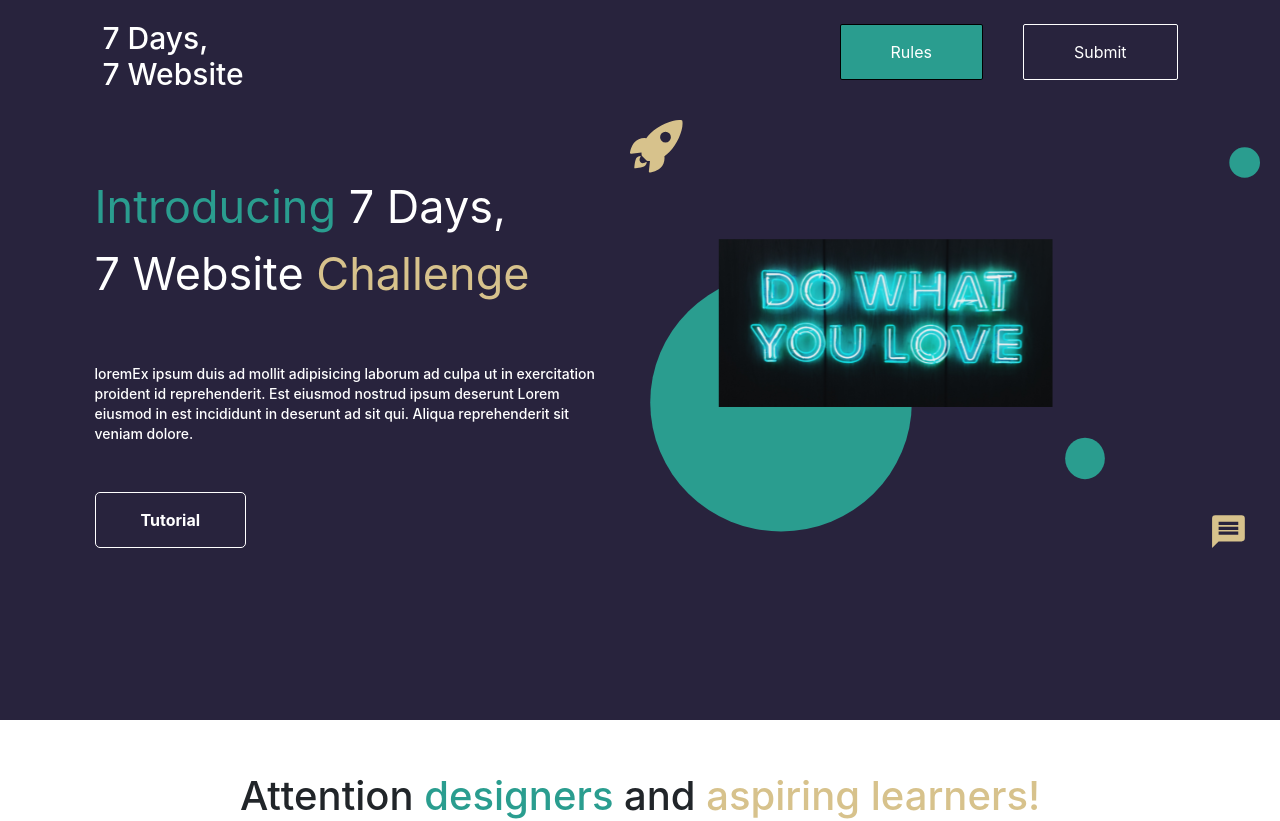
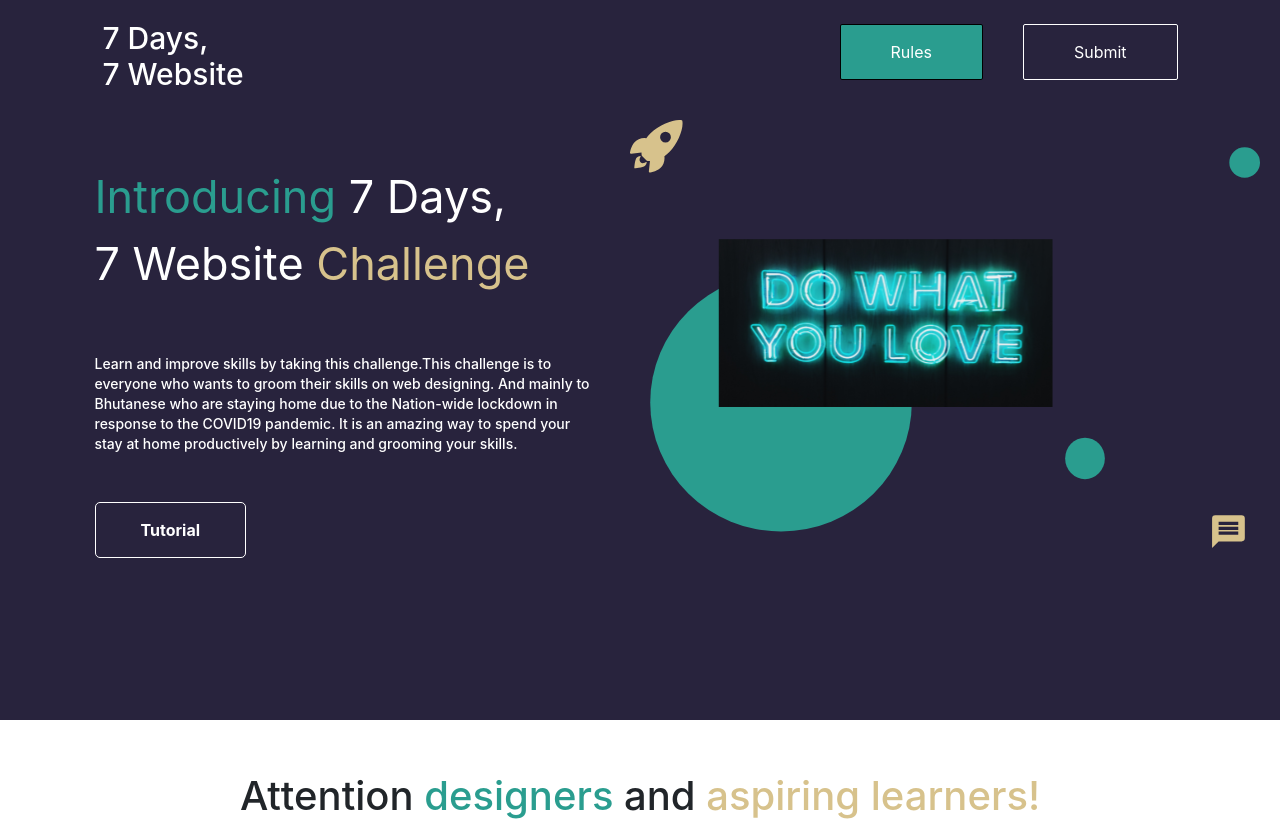
Before and after one commit to JigmeT123/7days7website, a React (Create React App) app in the folder challenge/: page / in a window 1280 px wide. Shown: the top 821 px of the page. Built offline with nearby package versions, Linux system fonts and the light colour scheme.

Commit message:
small fixes

```diff
--- a/challenge/src/components/homepage/Homepage.js
+++ b/challenge/src/components/homepage/Homepage.js
@@ -16,7 +16,7 @@ function Homepage() {
                     <div className={styles.one__container}>
                        <p> <span className={styles.intro}>Introducing </span> 7 Days, <br />
                         7 Website <span className={styles.challenge}>Challenge</span></p>
-                       <h6>loremEx ipsum duis ad mollit adipisicing laborum ad culpa ut in exercitation proident id reprehenderit. Est eiusmod nostrud ipsum deserunt Lorem eiusmod in est incididunt in deserunt ad sit qui. Aliqua reprehenderit sit veniam dolore.</h6>
+                       <h6>Learn and improve skills by taking this challenge.This challenge is to everyone who wants to groom their skills on web designing. And mainly to Bhutanese who are staying home due to the Nation-wide lockdown in response to the COVID19 pandemic. It is an amazing way to spend your stay at home productively by learning and grooming your skills. </h6>
                        <button className={styles.btn}>Tutorial</button>
 
                     </div>
```
